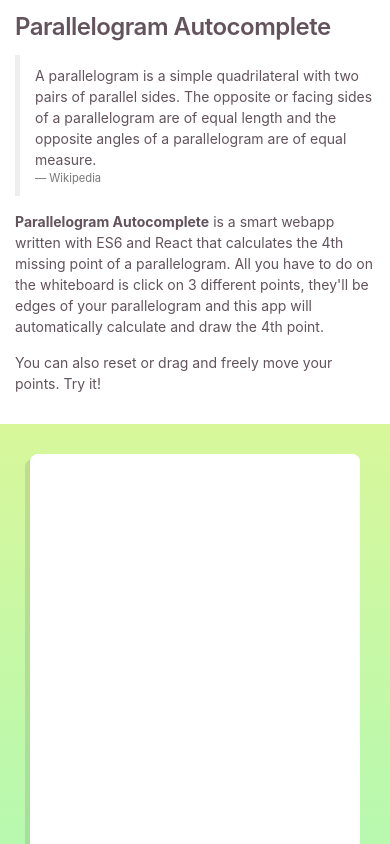
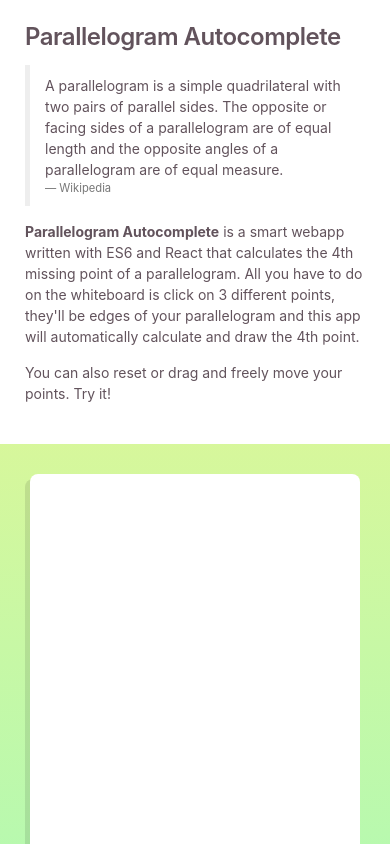
Before and after one commit to PedroFelipe/react-geometrical-shapes, a React (Create React App) app: page / in a window 390 px wide. Shown: the top 844 px of the page. Built offline with nearby package versions, Linux system fonts and the light colour scheme.

Commit message:
Change side column padding on mobile

```diff
--- a/src/containers/app/App.scss
+++ b/src/containers/app/App.scss
@@ -14,7 +14,6 @@
     background-color: $white;
 
     @media (max-width: 767px) {
-      padding: 0.9375rem;
       height: auto;
     }
   }
```
